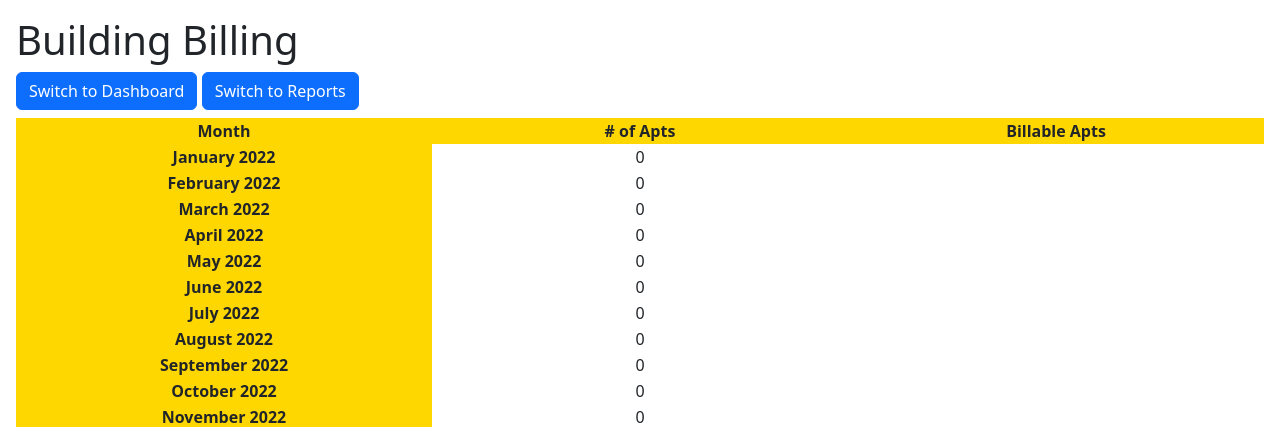
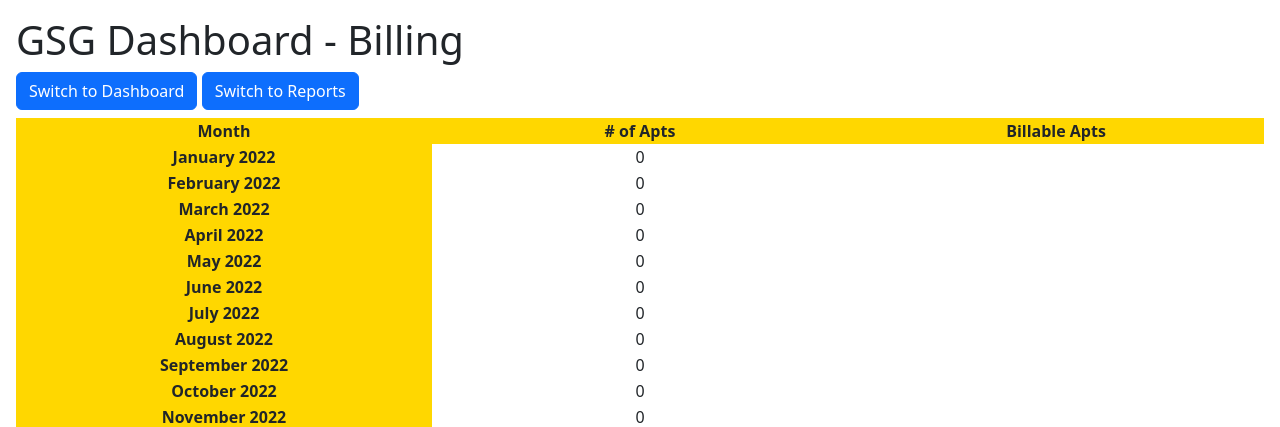
Before and after one commit to nycmeshnet/nycmesh-building, a Django app: page /gsg/billing/ in a window 1280 px wide. Shown: the top 427 px of the page. Run offline with Django 5.2, Linux system fonts and the light colour scheme; data that the repository does not hold is empty.

Commit message:
Fix header gsg-billing.html

```diff
--- a/dashboard/templates/dashboard/gsg-billing.html
+++ b/dashboard/templates/dashboard/gsg-billing.html
@@ -46,7 +46,7 @@
     </style>
 </head>
 <body class="p-3">
-    <h1>Building Billing</h1>
+    <h1>GSG Dashboard - Billing</h1>
     <div class="column">
         <div class="col">
             <button type="button" class="btn btn-primary mb-2" onclick="location.href = '/gsg/'">Switch to Dashboard</button>
```
